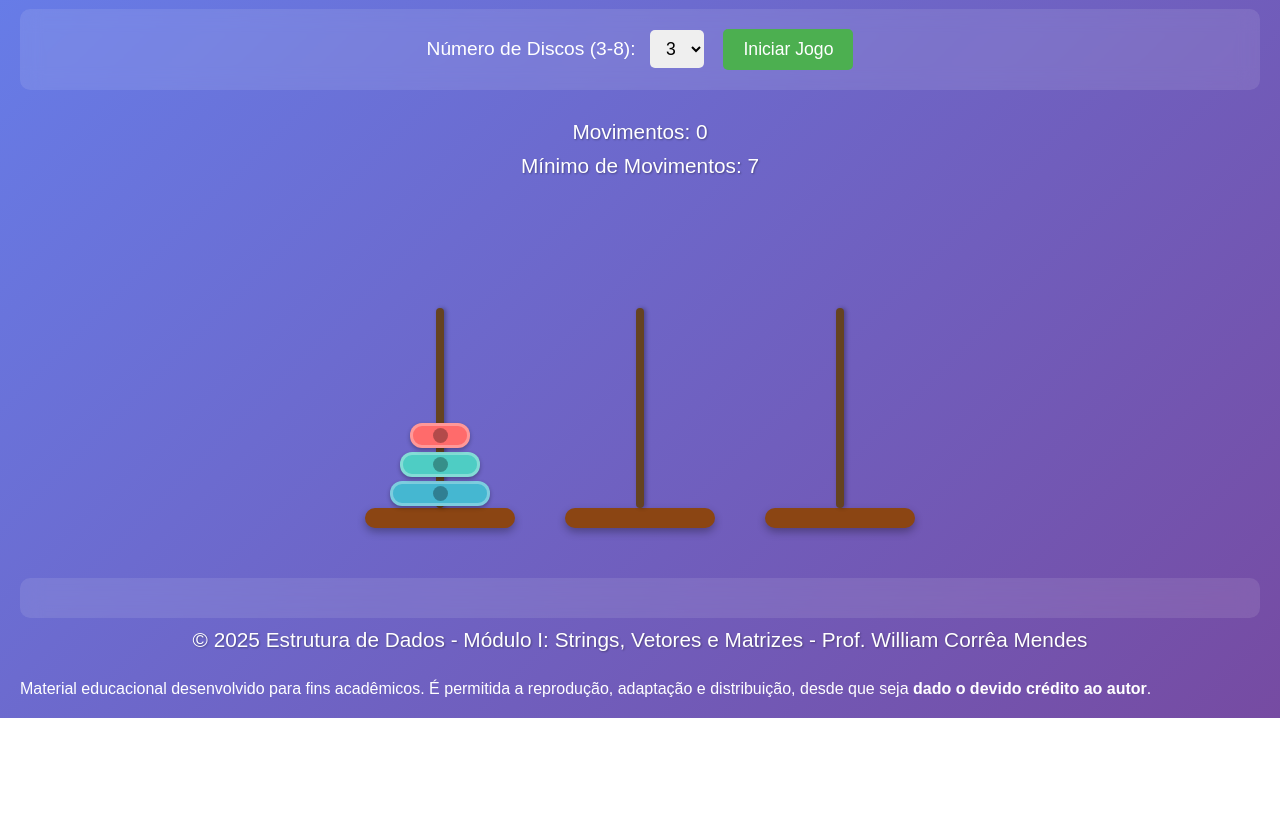
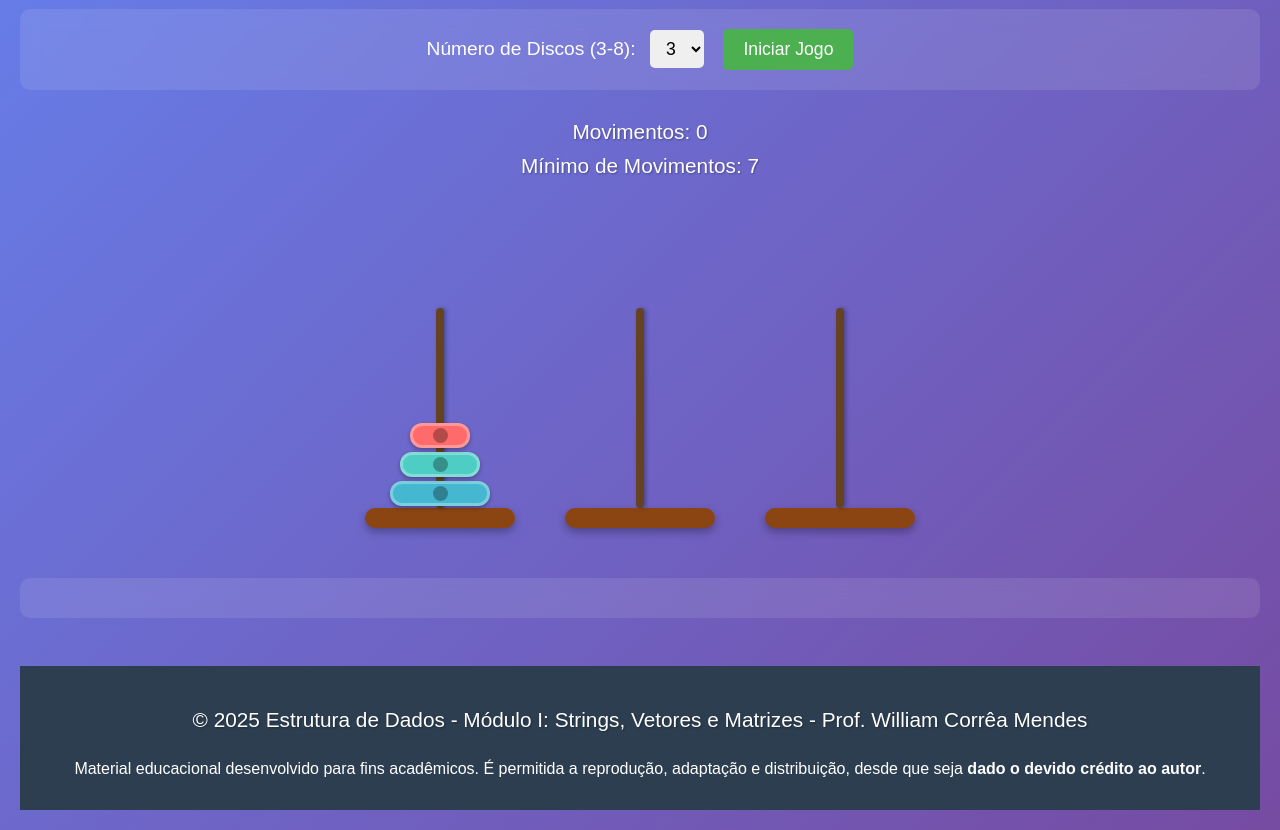
Before and after one commit to wcmendes/hanoi, a plain HTML site: page index.html in a window 1280 px wide. Shown: the part 86-916 px from the top of the page. Before the commit the page ends 804 px from the top, so only its background shows below. Drawn offline with Linux system fonts and the light colour scheme.

Commit message:
Footer fix

```diff
--- a/style.css
+++ b/style.css
@@ -198,3 +198,12 @@ p {
     .disco-7 { width: 140px; }
     .disco-8 { width: 155px; }
 }
+
+/* Footer */
+footer {
+    background: #2c3e50;
+    color: white;
+    text-align: center;
+    padding: 2rem;
+    margin-top: 3rem;
+}
```
